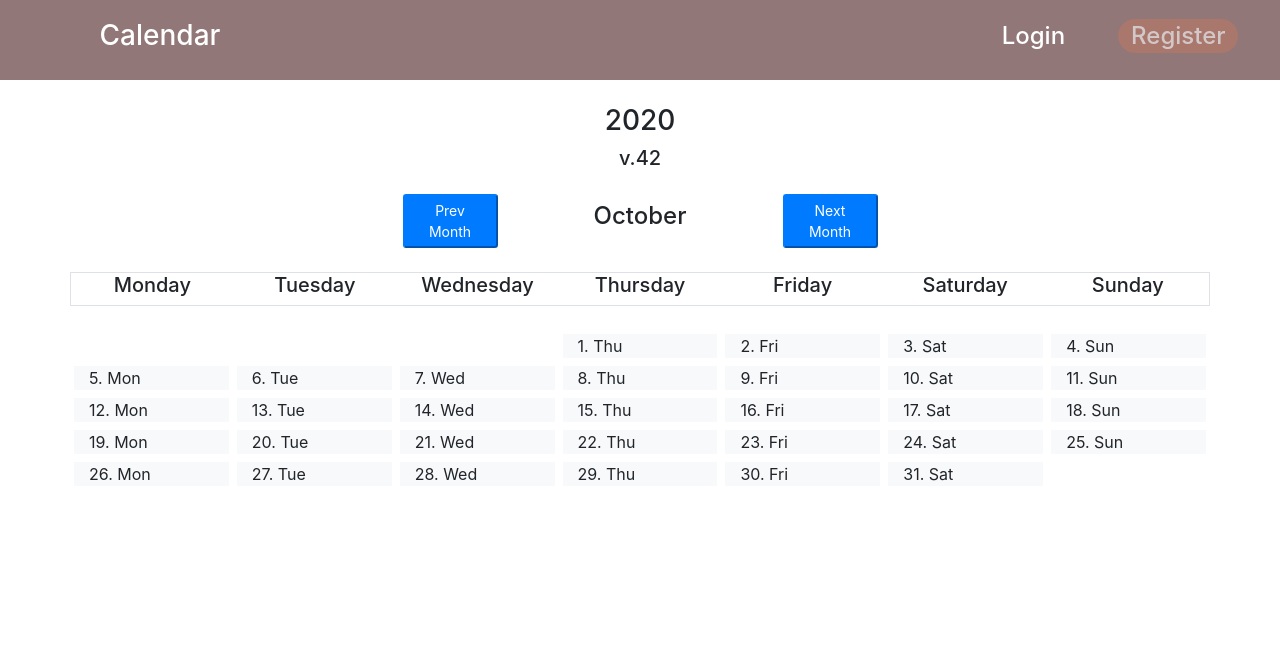
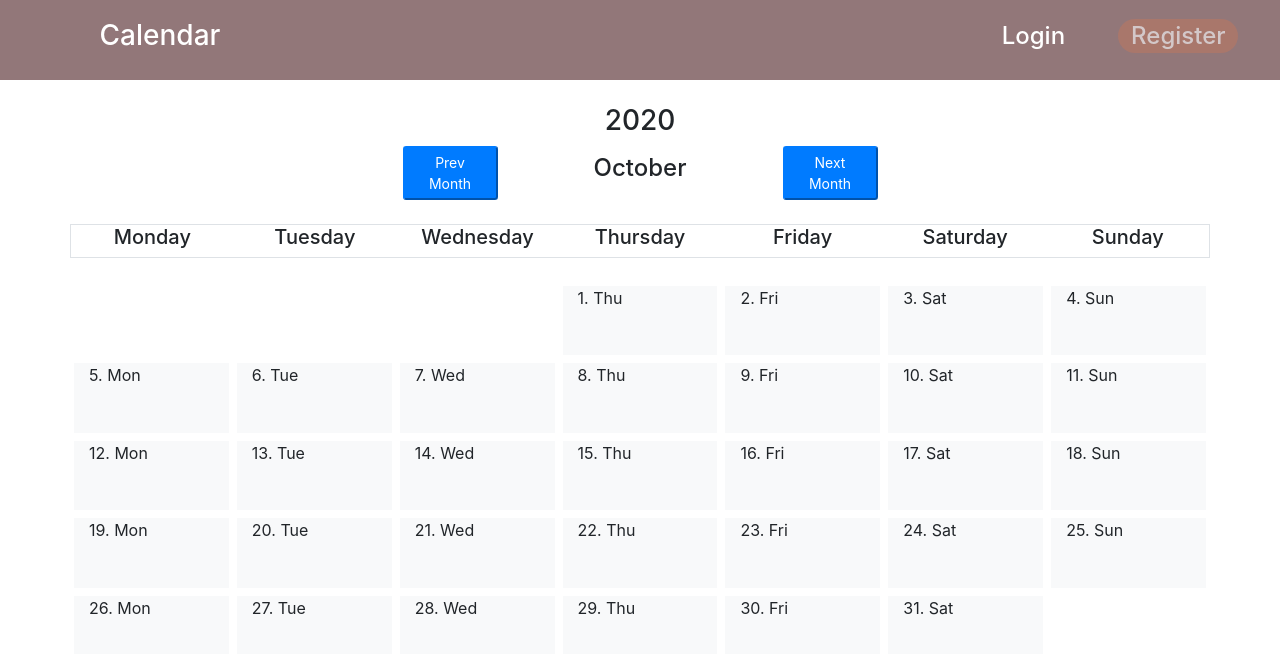
Before and after one commit to Dafali9012/calendar-project, a React (Create React App) app: page / in a window 1280 px wide. Shown: the top 654 px of the page. Built offline with nearby package versions, Linux system fonts and the light colour scheme.

Commit message:
calendar height

```diff
--- a/src/App.js
+++ b/src/App.js
@@ -10,9 +10,9 @@ import Calendar from './components/Calendar';
 export default function App() {
   return (
     <Router>
-      <div className="App">
+      <div className="App h-100">
         <Header />
-        <div className="container">
+        <div className="container h-100">
           <Switch>
             <Route exact path="/" component={Calendar} />
             <Route path="/login" component={Login} />
--- a/src/components/Calendar.js
+++ b/src/components/Calendar.js
@@ -2,6 +2,7 @@ import React, { useState } from 'react';
 
 export default function Calendar(){
 
+    const [view, setView] = useState("month");
     const [date, setDate] = useState(new Date());
     let days = "";
 
@@ -17,11 +18,17 @@ export default function Calendar(){
         return new Date(date.getFullYear(), month, date.getDate()).toLocaleDateString("en-US", { month: 'long' });
     }
 
-    for(let x of Array(monthLength(date.getMonth())).keys()) {
-        days = days.concat((x+1)+". "+dayName(x+1).substring(0,3));
-        days = dayName(x+1)==="Sunday"?days.concat("?"):days.concat("-");
+    function buildMonth() {
+        for(let x of Array(monthLength(date.getMonth())).keys()) {
+            days = days.concat((x+1)+". "+dayName(x+1).substring(0,3));
+            days = dayName(x+1)==="Sunday"?days.concat("?"):days.concat("-");
+        }
+        days = days.substring(0,days.length-1);
     }
-    days = days.substring(0,days.length-1);
+
+    function buildWeek() {
+
+    }
 
     function nextMonth(){
         let newDate = new Date(date.setMonth(date.getMonth()+1));
@@ -40,10 +47,13 @@ export default function Calendar(){
         return Math.ceil((((this - onejan) / 86400000) + onejan.getDay() + 1) / 7);
     }
 
+    if(view==="month") buildMonth();
+    else if(view==="week") buildWeek();
+
     return (
-        <div className="pt-4">
+        <div className="pt-4 h-100">
             <h3 className="row justify-content-center align-items-center">{date.getFullYear()}</h3>
-            <h5 className="row justify-content-center align-items-center mb-4">{"v."+date.getWeek()}</h5>
+            {/*<h5 className="row justify-content-center align-items-center mb-4">{"v."+date.getWeek()}</h5>*/}
 
             <div className="row justify-content-center align-items-center">
                 <button className="col-1 btn-sm btn-primary" onClick={prevMonth}>Prev Month</button>
@@ -60,7 +70,7 @@ export default function Calendar(){
                 <h5 className="col text-center">Sunday</h5>
             </div>
 
-            <div className="row">
+            <div className="row h-10">
                 {[...Array(7-days.split("?")[0].split("-").length).keys()].map((x,i)=>{
                     return <div className="col mx-1" key={i}></div>
                 })}
@@ -68,22 +78,22 @@ export default function Calendar(){
                     return <div className="col bg-light m-1" key={i}>{x}</div>
                 })}
             </div>
-            <div className="row">
+            <div className="row h-10">
                 {days.split("?")[1].split("-").map((x,i)=>{
                     return <div className="col bg-light m-1" key={i}>{x}</div>
                 })}
             </div>
-            <div className="row">
+            <div className="row h-10">
                 {days.split("?")[2].split("-").map((x,i)=>{
                     return <div className="col bg-light m-1" key={i}>{x}</div>
                 })}
             </div>
-            <div className="row">
+            <div className="row h-10">
                 {days.split("?")[3].split("-").map((x,i)=>{
                     return <div className="col bg-light m-1" key={i}>{x}</div>
                 })}
             </div>
-            <div className="row">
+            <div className="row h-10">
                 {days.split("?")[4]!==undefined?days.split("?")[4].split("-").map((x,i)=>{
                     return <div className="col bg-light m-1" key={i}>{x}</div>
                 }):null}
@@ -91,7 +101,7 @@ export default function Calendar(){
                     return <div className="col m-1" key={i}></div>
                 }):null}
             </div>
-            <div className="row">
+            <div className="row h-10">
                 {days.split("?")[5]?days.split("?")[5].split("-").map((x,i)=>{
                     return <div className="col bg-light m-1" key={i}>{x}</div>
                 }):null}
--- a/src/sass/_calendar.scss
+++ b/src/sass/_calendar.scss
@@ -0,0 +1,11 @@
+body {
+    height: 100vh;
+}
+
+#root {
+    height: 100%;
+}
+
+.h-10 {
+    height: 10%;
+}
--- a/src/sass/style.scss
+++ b/src/sass/style.scss
@@ -4,3 +4,4 @@
 @import 'header';
 @import 'register';
 @import 'login';
+@import 'calendar';
```
